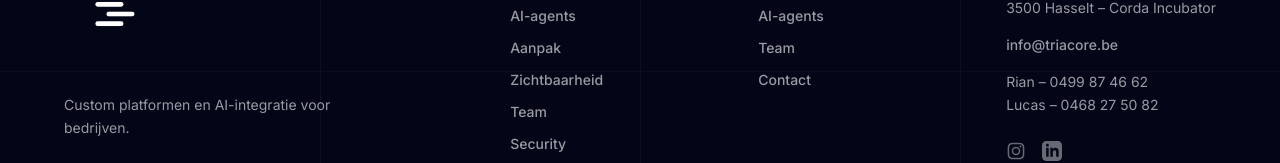
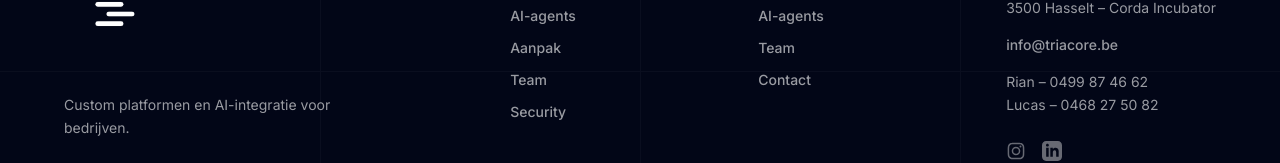
Before and after one commit to TriaCore-AI/triacore-ai-website, a React (Vite) app: page /team in a window 1280 px wide. Shown: the part 2899-3062 px from the top of the page. Built offline with nearby package versions, Linux system fonts and the light colour scheme; no server answers; a web font is replaced by a local one.

Commit message:
Verwijder Zichtbaarheid link uit footer

```diff
--- a/src/components/ui/footer.jsx
+++ b/src/components/ui/footer.jsx
@@ -46,7 +46,6 @@ export default function Footer() {
                                 <a href="/#fundamenten" className="text-white/60 hover:text-accent transition-all text-sm font-medium w-max hover:translate-x-1">{language === 'nl' ? 'Trajecten' : 'Paths'}</a>
                                 <a href="/#ai-agents" className="text-white/60 hover:text-accent transition-all text-sm font-medium w-max hover:translate-x-1">{language === 'nl' ? 'AI-agents' : 'AI Agents'}</a>
                                 <a href="/#aanpak" className="text-white/60 hover:text-accent transition-all text-sm font-medium w-max hover:translate-x-1">{language === 'nl' ? 'Aanpak' : 'Approach'}</a>
-                                <a href="/#digitale-zichtbaarheid" className="text-white/60 hover:text-accent transition-all text-sm font-medium w-max hover:translate-x-1">{language === 'nl' ? 'Zichtbaarheid' : 'Presence'}</a>
                                 <a href="/#team" className="text-white/60 hover:text-accent transition-all text-sm font-medium w-max hover:translate-x-1">Team</a>
                                 <a href="/#security" className="text-white/60 hover:text-accent transition-all text-sm font-medium w-max hover:translate-x-1">Security</a>
                             </div>
```
